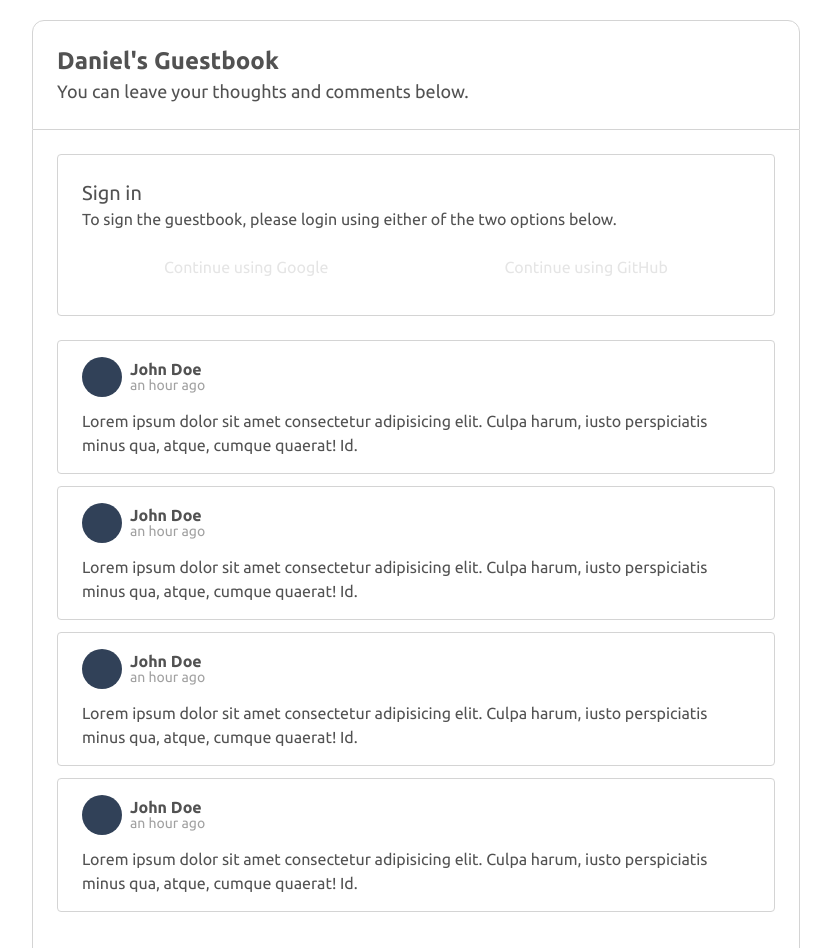
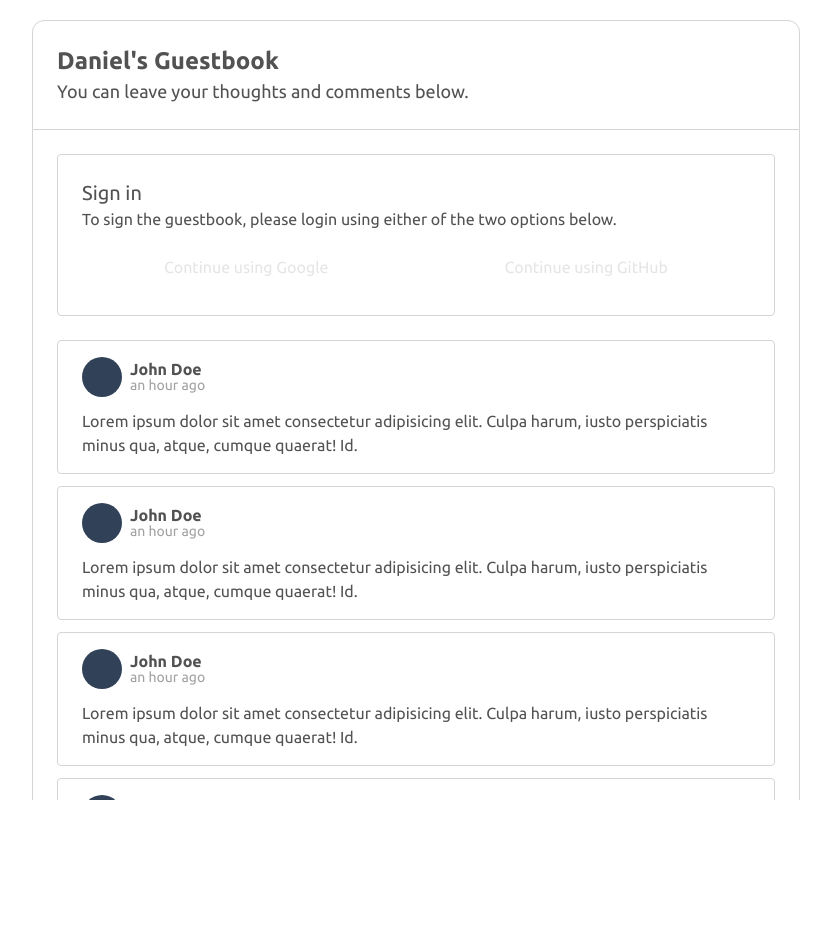
Before and after one commit to DanielEstocado/Daniel-Guestbook, a React (Vite) app: page / in a window 1280 px wide. Shown: the whole page, without its empty margins (224-1055 px from the left). After the commit the page ends 800 px from the top, so only its background shows below. Built offline with nearby package versions, Linux system fonts and the light colour scheme.

Commit message:
Border radius

```diff
--- a/src/App.jsx
+++ b/src/App.jsx
@@ -4,14 +4,14 @@ import UserEntries from './components/UserEntries.jsx'
 
 const App = () => {
   return (
-    <div className='flex max-w-3xl mx-auto min-h-screen flex-col pt-5 font-ubuntu text-neutral-600 overflow-x-hidden'>
+    <div className='flex max-w-3xl mx-auto h-screen flex-col py-5 font-ubuntu text-neutral-600 overflow-x-hidden'>
       {/* Header */}
-      <section className='border border-my-neutral p-6 rounded-t-xl '>
+      <section className='border border-my-neutral p-6 md:rounded-t-xl '>
         <h1 className='text-2xl font-bold'>Daniel's Guestbook</h1>
         <p className='text-lg'>You can leave your thoughts and comments below.</p>
       </section>
       {/* Main content */}
-      <section className='border-x border-my-neutral flex-grow p-6'>
+      <section className='border-x border-b md:rounded-b-xl border-my-neutral flex-grow p-6'>
         {/* Sign In */}
         <section className='border border-my-neutral p-6 rounded-sm'>
           <LoginOptions/>
```
